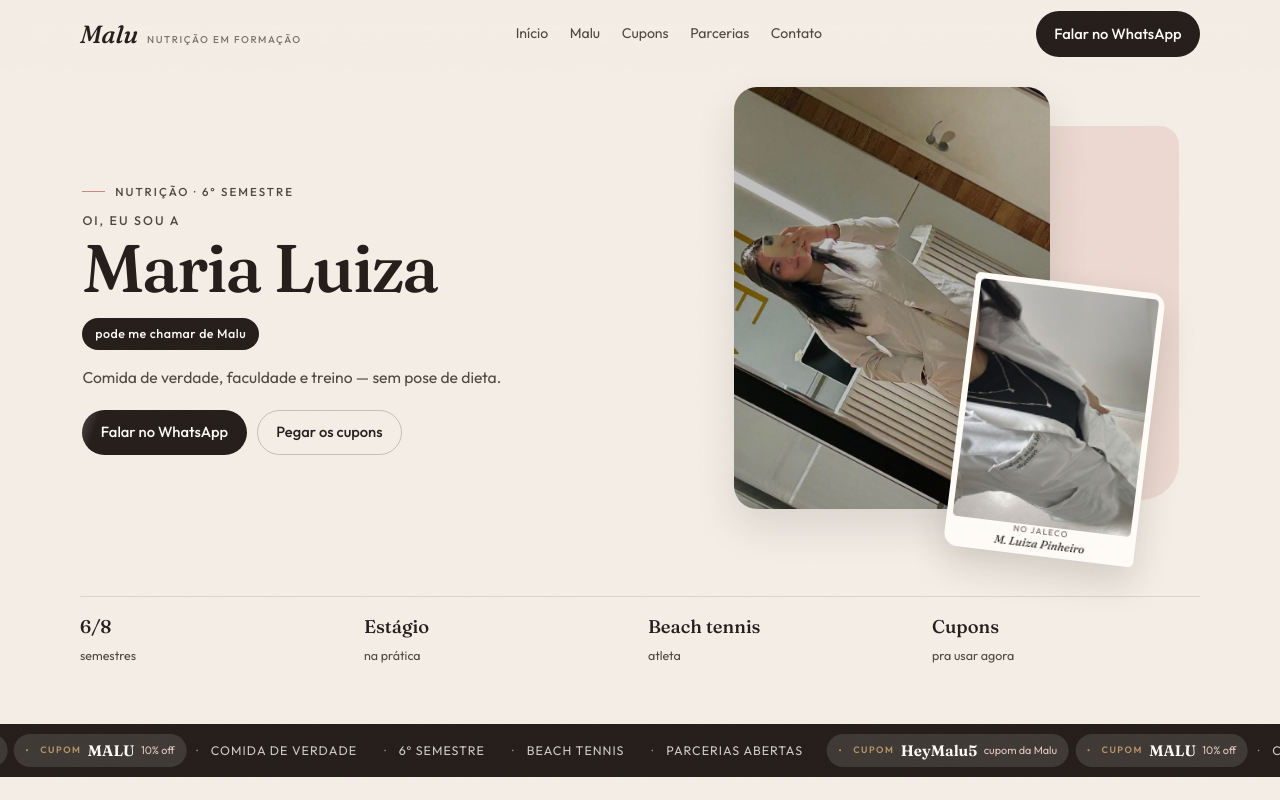
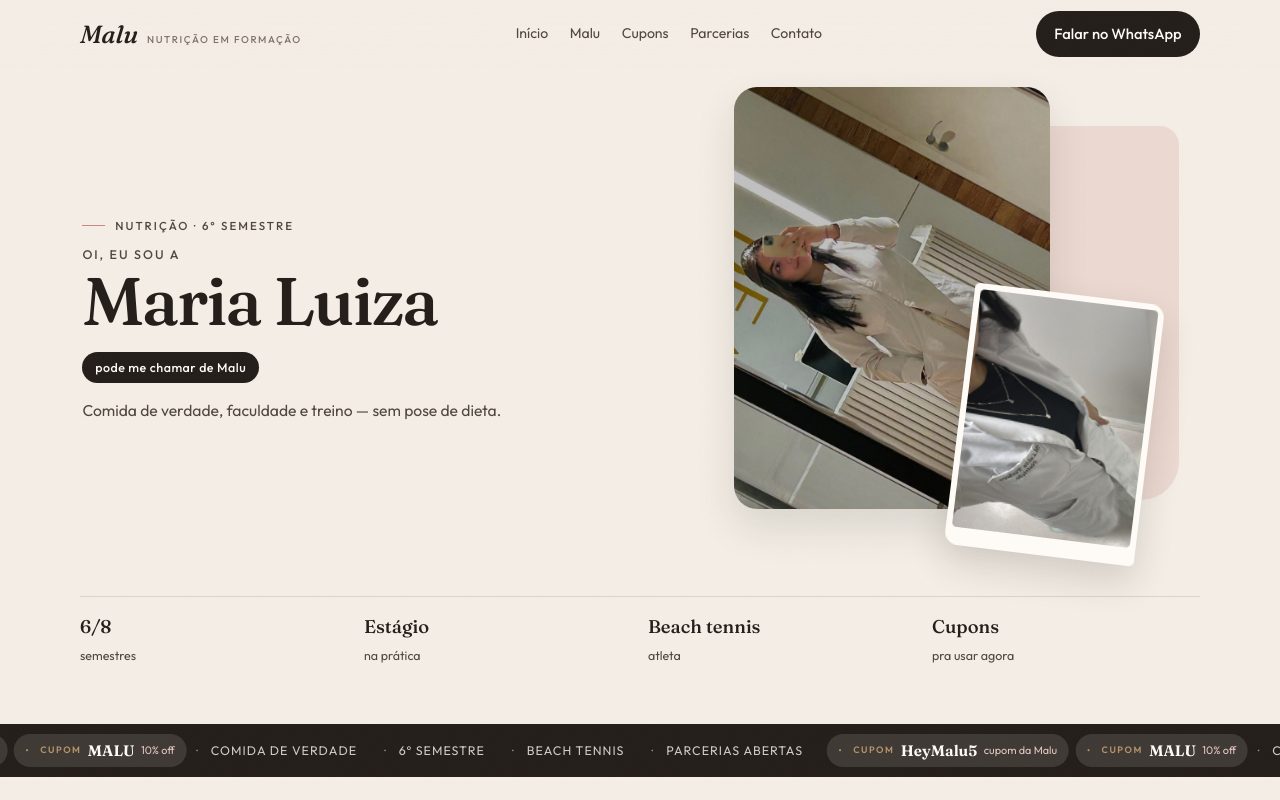
Before and after one commit to Lucash67/malu_nutri, a React (Vite) app: page / in a window 1280 px wide. Shown: the top 800 px of the page. Built offline with nearby package versions, Linux system fonts and the light colour scheme.

Commit message:
Soften the hero by dropping CTAs and polaroid caption.
Co-authored-by: Cursor <cursoragent@cursor.com>

```diff
--- a/src/components/Hero.tsx
+++ b/src/components/Hero.tsx
@@ -1,5 +1,3 @@
-import { ContactLink } from "./ContactLink";
-
 const pulse = [
   { k: "6/8", t: "semestres" },
   { k: "Estágio", t: "na prática" },
@@ -19,12 +17,6 @@ export function Hero() {
           </h1>
           <p className="hero__pill">pode me chamar de Malu</p>
           <p className="lede">Comida de verdade, faculdade e treino — sem pose de dieta.</p>
-          <div className="hero__actions">
-            <ContactLink className="btn btn--solid btn--shine" />
-            <a className="btn btn--ghost" href="#cupons">
-              Pegar os cupons
-            </a>
-          </div>
         </div>
         <div className="hero__frames">
           <div className="hero__stack">
@@ -39,10 +31,6 @@ export function Hero() {
                 src="/images/malu-jaleco-detalhe.jpg"
                 alt="Jaleco bordado: M. Luiza Pinheiro, Nutrição"
               />
-              <figcaption>
-                <small>no jaleco</small>
-                M. Luiza Pinheiro
-              </figcaption>
             </figure>
           </div>
         </div>
--- a/src/styles/global.css
+++ b/src/styles/global.css
@@ -325,7 +325,7 @@ section[id] {
   bottom: 0.15rem;
   z-index: 2;
   width: 46%;
-  padding: 0.38rem 0.38rem 1.85rem;
+  padding: 0.38rem 0.38rem 1.15rem;
   border-radius: 0.3rem 0.85rem 0.3rem 0.85rem;
   background: var(--white);
   box-shadow: 0 16px 36px rgba(36, 30, 26, 0.16);
```
